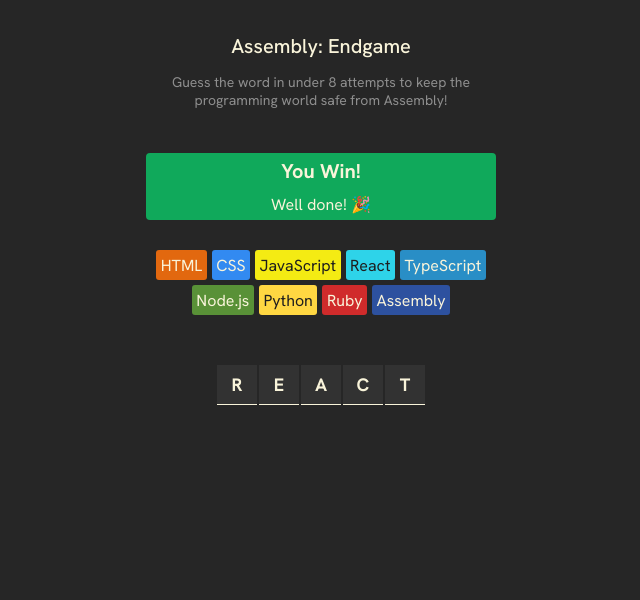
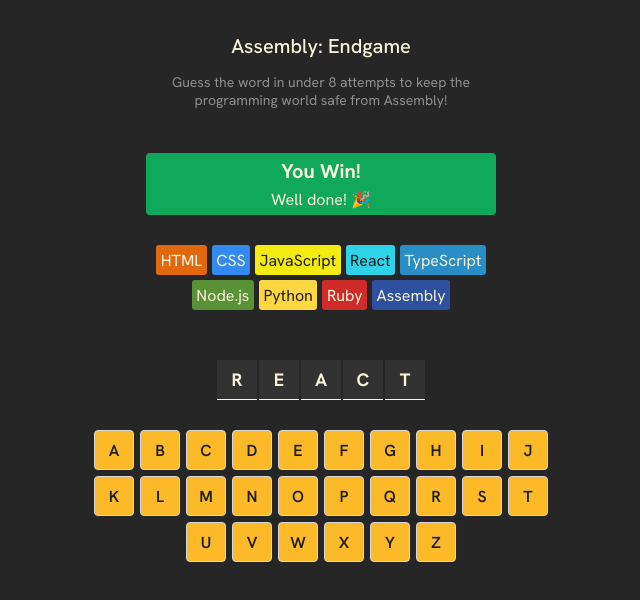
Before and after one commit to surya-441/first-react, a React (Vite) app: page /assembly-endgame in a window 1280 px wide. Shown: the top 600 px of the page, without its empty margins (319-959 px from the left). Built offline with nearby package versions, Linux system fonts and the light colour scheme; no server answers; what @huggingface/inference would draw is missing.

Commit message:
added keyboard

```diff
--- a/src/componenets/AssemblyEndgameMain.css
+++ b/src/componenets/AssemblyEndgameMain.css
@@ -1,10 +1,12 @@
 .assembly-endgame-main {
-    width: 350px;
+    display: flex;
+    flex-direction: column;
+    align-items: center;
+    justify-content: center;
 }
 .game-status {
     background-color: #10A95B;
-    display: flex;
-    flex-direction: column;
+    width: 350px;
     align-items: center;
     border-radius: 4px;
     margin-block: 30px;
@@ -50,3 +52,24 @@
     font-weight: 700;
     border-bottom: solid 1px #F9F4DA;
 }
+.keyboard {
+    display:flex;
+    flex-wrap: wrap;
+    justify-content: center;
+    margin-top: 30px;
+    max-width: 480px;
+    gap: 6px;
+}
+
+.keyboard > button {
+    height: 40px;
+    width: 40px;
+    background-color: #FCBA29;
+    border: 1px solid #D7D7D7;
+    cursor: pointer;
+    border-radius: 4px;
+    font-family: "Hanken Grotesk", Arial, sans-serif;
+    font-weight: 600;
+    font-size: 1rem;
+    color: #1E1E1E;
+}
--- a/src/componenets/AssemblyEndgameMain.jsx
+++ b/src/componenets/AssemblyEndgameMain.jsx
@@ -4,6 +4,8 @@
 import { useState } from 'react';
 function AssemblyEndgameMain() {
     const [ currentWord, setCurrentWord ] = useState('react');
+    const alphabet = "abcdefghijklmnopqrstuvwxyz";
+
     const languageElements = languages.map((language) =>
         <span  key={nanoid()}
             style={{backgroundColor: language.backgroundColor, color: language.color}}
@@ -16,6 +18,10 @@
             {ch.toUpperCase()}
         </span>
     )
+    const alphabetArray = alphabet.split("").map((ch) =>
+        <button key={nanoid()}>{ch.toUpperCase()}</button>
+    )
+
     return (
         <main className='assembly-endgame-main'>
             <section className='game-status'>
@@ -28,6 +34,9 @@
             <section className='current-word'>
                 {currentWordArray}
             </section>
+            <section className='keyboard'>
+                {alphabetArray}
+            </section>
         </main>
     );
 }
```
